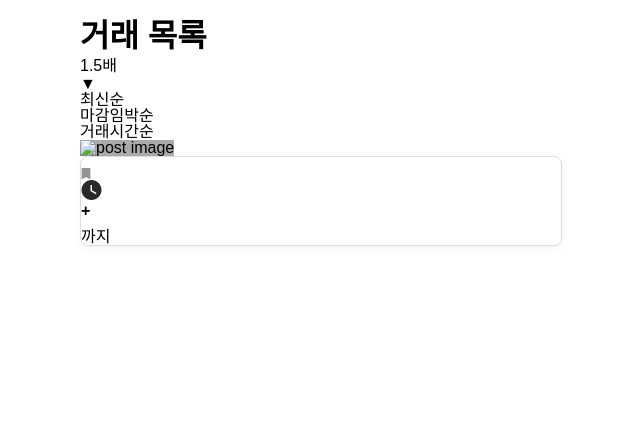
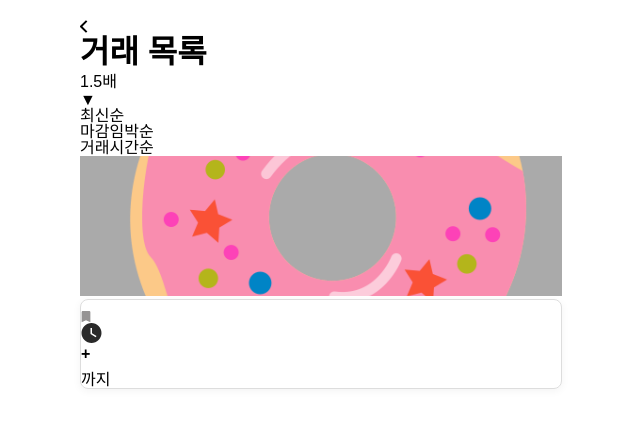
Before and after one commit to LikeLion-at-DGU/2025-simba-5-Tickitaka, a Django app: page /posts/post_list in a window 1280 px wide. Shown: the top 428 px of the page, without its empty margins (68-708 px from the left). Run offline with Django 5.2, Linux system fonts and the light colour scheme.

Commit message:
[Fix] post_list.html 변수 수정

```diff
--- a/posts/templates/posts/post_list.html
+++ b/posts/templates/posts/post_list.html
@@ -5,8 +5,16 @@
     <div class="post-list-container_sy">
 
         <div class="post-list-header_sy">
-            <h1 class="post-list-title_sy">거래 목록</h1>
-            <button class="time-boost_sy">1.5배</button>
+            <div class="post-list-first-header_sy">
+                <div class="go-back-btn_sy">
+                    <svg width="8" height="13" viewBox="0 0 8 13" fill="none" xmlns="http://www.w3.org/2000/svg">
+                        <path fill-rule="evenodd" clip-rule="evenodd" d="M0.29277 5.79301L5.94977 0.136013L7.36377 1.55001L2.41377 6.50001L7.36377 11.45L5.94977 12.864L0.29277 7.20701C0.105299 7.01949 -1.66893e-05 6.76518 -1.66893e-05 6.50001C-1.66893e-05 6.23485 0.105299 5.98054 0.29277 5.79301Z" fill="black"/>
+                    </svg>
+                </div>
+                <h1 class="post-list-title_sy">거래 목록</h1>
+            </div>
+
+            <button class="time-boost-btn_sy">1.5배</button>
             <div class="post-list-navbar_sy">
                 <div class="dropdown_sy">
                     <div id="selectedBuilding_sy" class="dropdown-button_sy" onclick="toggleDropdown()">{{ post.university_id }} ▼</div>
@@ -31,7 +39,7 @@
         <div class="post-list_sy">
             <div class="post-container_sy">
                 <div class="post-image_sy">
-                    <img src="{{ post.image_url }}" alt="post image">
+                    <img src="{% static 'images/test.png' %}" alt="테스트 이미지">
                 </div>
                 <div class="post-item_sy">
                     <h2 class="post-title_sy">{{ post.title }}</h2>
--- a/posts/urls.py
+++ b/posts/urls.py
@@ -5,4 +5,5 @@
 
 urlpatterns = [
     path('post_list', post_list, name='post_list'),
+    path('post_detail', post_detail, name='post_detail'),
 ]
--- a/posts/views.py
+++ b/posts/views.py
@@ -4,3 +4,6 @@
 # Create your views here.
 def post_list(request):
     return render(request, 'posts/post_list.html')
+
+def post_detail(request):
+    return render(request, 'posts/post_detail.html')
```
Also changed, not shown: posts/templates/posts/post_detail.html (added, +11 -0 lines), project/static/css/post_detail.css (added).
